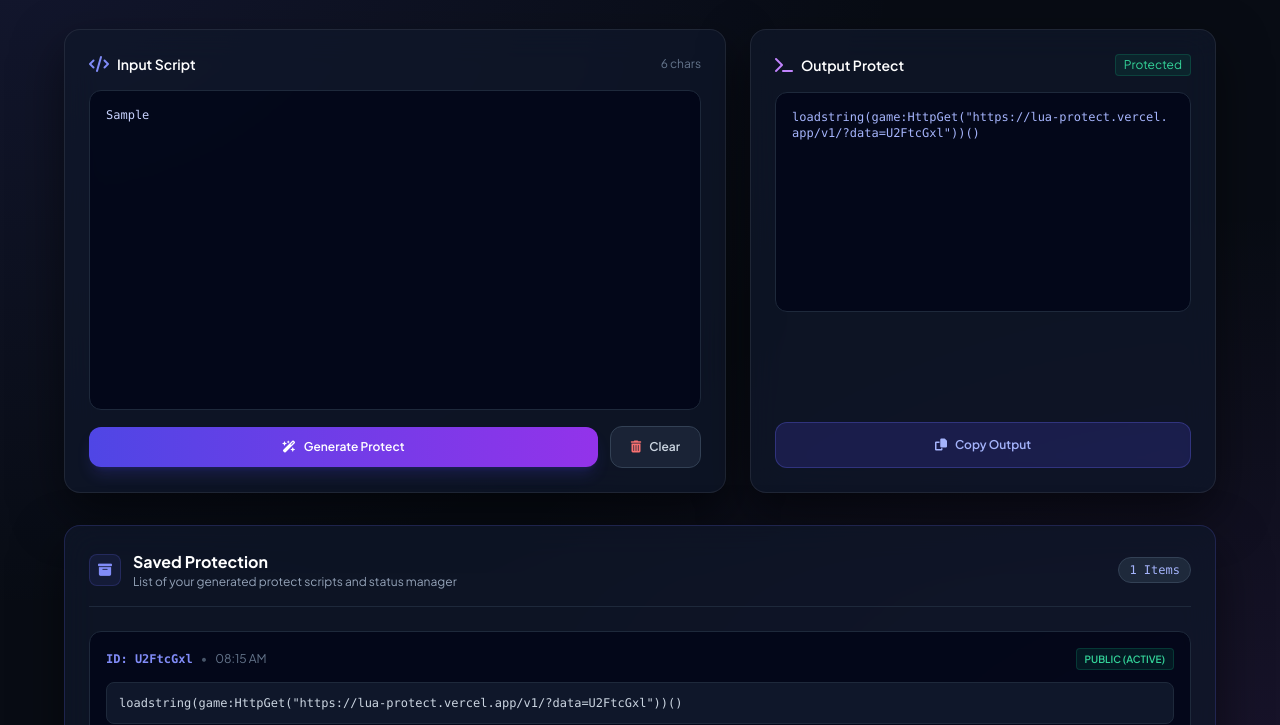
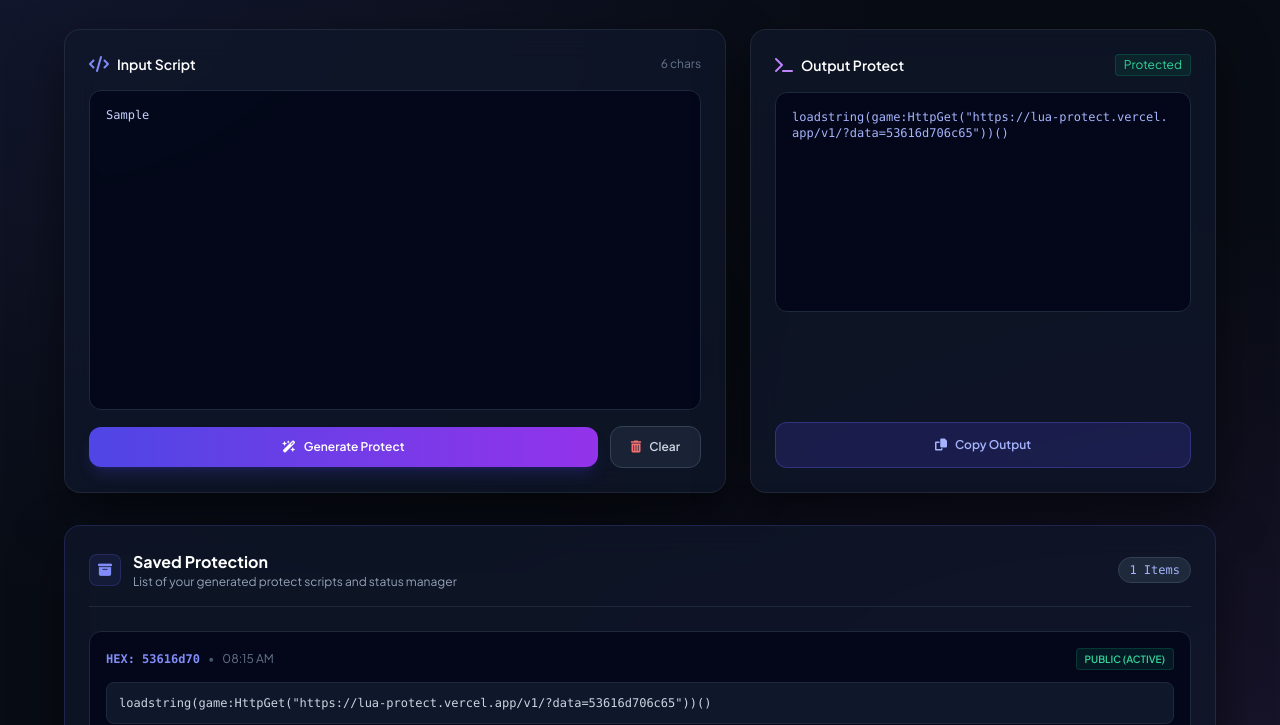
Before and after one commit to SCRIPTHUB-dev-god/LuaProtect, a plain HTML site: page lua-protect.html in a window 1280 px wide. Both pictures are taken after typing "Sample" into the empty fields and a click on the button "Generate Protect". Shown: the part 75-800 px from the top of the page. Drawn offline with nearby package versions, Linux system fonts and the light colour scheme.

Commit message:
Update lua-protect.html

```diff
--- a/lua-protect.html
+++ b/lua-protect.html
@@ -145,6 +145,10 @@
             charCount.innerText = `${luaInput.value.length} chars`;
         });
 
+        function stringToHex(str) {
+            return Array.from(new TextEncoder().encode(str)).map(b => b.toString(16).padStart(2, '0')).join('');
+        }
+
         function generateLink() {
             const code = luaInput.value.trim();
             if (!code) {
@@ -152,15 +156,15 @@
                 return;
             }
 
-            const encodedData = btoa(encodeURIComponent(code));
-            generatedResult = `loadstring(game:HttpGet("https://lua-protect.vercel.app/v1/?data=${encodeURIComponent(encodedData)}"))()`;
+            const hexData = stringToHex(code);
+            generatedResult = `loadstring(game:HttpGet("https://lua-protect.vercel.app/v1/?data=${hexData}"))()`;
             outputText.innerText = generatedResult;
             outputText.classList.remove('text-slate-400');
             outputText.classList.add('text-indigo-300');
 
             const newItem = {
                 id: Date.now().toString(),
-                dataId: encodedData.substring(0, 8),
+                dataId: hexData.substring(0, 8),
                 link: generatedResult,
                 status: 'public',
                 createdAt: new Date().toLocaleTimeString([], { hour: '2-digit', minute: '2-digit' })
@@ -223,7 +227,7 @@
                 card.innerHTML = `
                     <div class="flex items-center justify-between text-xs">
                         <div class="flex items-center gap-2">
-                            <span class="font-mono text-indigo-400 font-bold">ID: ${item.dataId}</span>
+                            <span class="font-mono text-indigo-400 font-bold">HEX: ${item.dataId}</span>
                             <span class="text-slate-600">•</span>
                             <span class="text-slate-500">${item.createdAt}</span>
                         </div>
```
